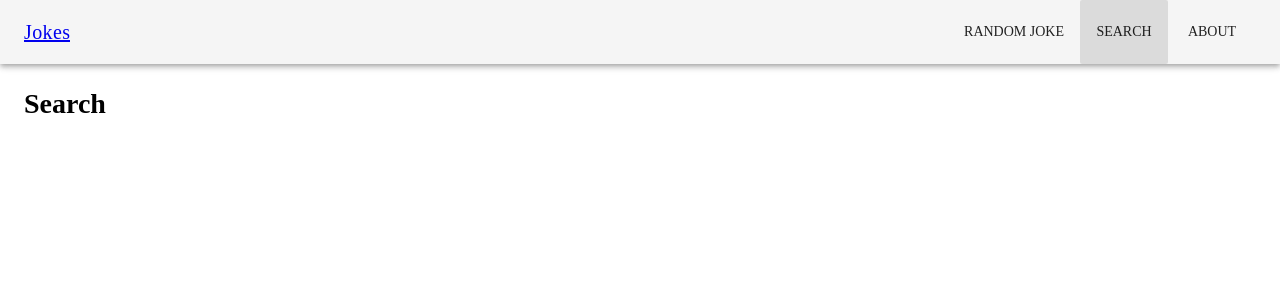
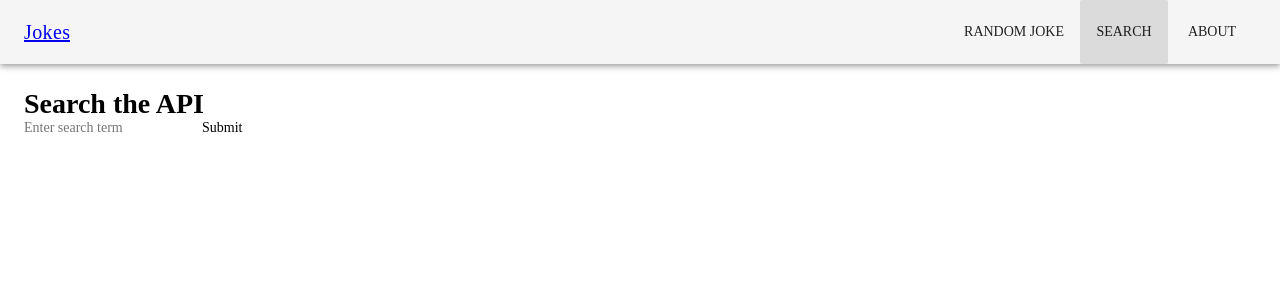
Before and after one commit to marclevetin/vue-jokes, a Vue app: page /search in a window 1280 px wide. Shown: the top 300 px of the page. Built offline with nearby package versions, Linux system fonts and the light colour scheme.

Commit message:
Build out Search feature - vue and store

```diff
--- a/src/store.js
+++ b/src/store.js
@@ -5,11 +5,15 @@ Vue.use(Vuex);
 
 export default new Vuex.Store({
   state: {
-    joke: 'default'
+    joke: 'default',
+    allJokes: []
   },
   mutations: {
     setSingleJoke(state, payload) {
       state.joke = payload;
+    },
+    setAllJokes(state, payload) {
+      state.allJokes = payload;
     }
   },
   actions: {
@@ -22,6 +26,16 @@ export default new Vuex.Store({
       } catch (error) {
         commit("setSingleJoke", "Oops.  Problem with API.");
       }
+    },
+    async getAllJokes({ commit }, term) {
+      try {
+        let response = await fetch(`https://icanhazdadjoke.com/search?term=${term}`, {
+          headers: { Accept: "application/json"}
+        }).then(data => data.json()).then(response => response.results);
+        commit("setAllJokes", response)
+      } catch {
+        commit("setAllJokes", [])
+      }
     }
   }
 });
--- a/src/views/Search.vue
+++ b/src/views/Search.vue
@@ -1,3 +1,31 @@
 <template>
-  <div class="about"><h1>Search</h1></div>
+  <div>
+  <h1>Search the API</h1>
+  <input placeholder="Enter search term" v-model="searchTerm"/>
+  <button @click="getJokes(searchTerm)">Submit</button>
+  <ul>
+    <li v-for="(joke, index) in allJokes" :key="index">{{joke.joke}}</li>
+  </ul>
+  </div>
 </template>
+
+<script>
+export default {
+  name: 'Search',
+  data() {
+    return {
+      searchTerm: ''
+    }
+  },
+  methods: {
+    getJokes(term) {
+      this.$store.dispatch("getAllJokes", term)
+    }
+  },
+  computed: {
+    allJokes() {
+      return this.$store.state.allJokes;
+    }
+  }
+}
+</script>
```
